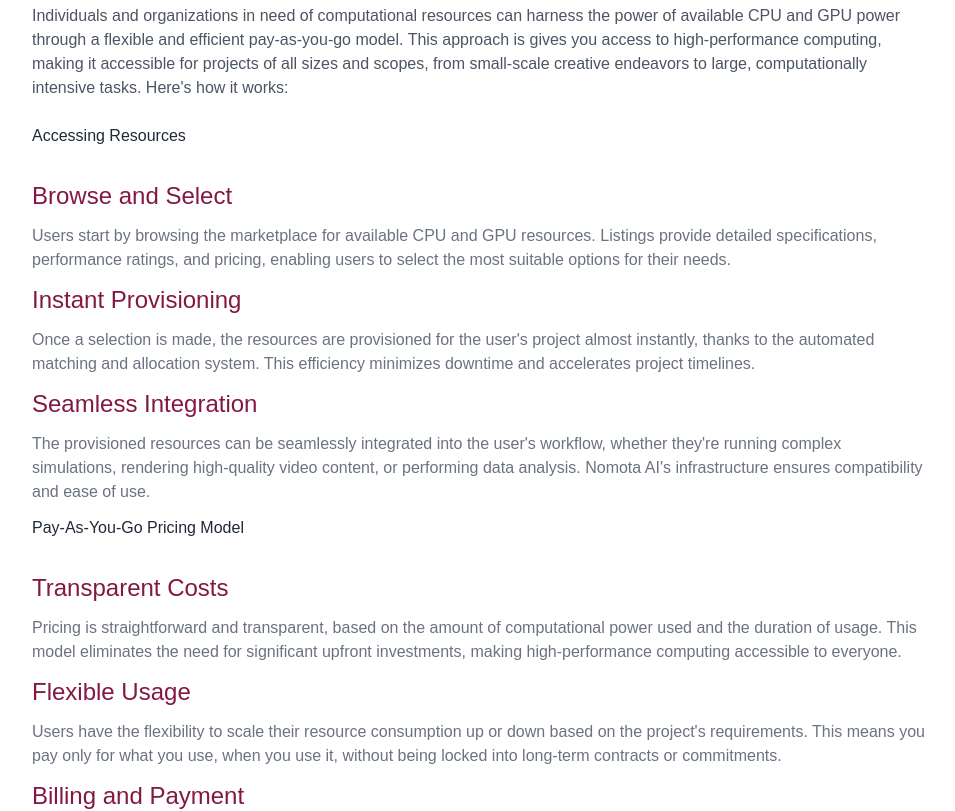
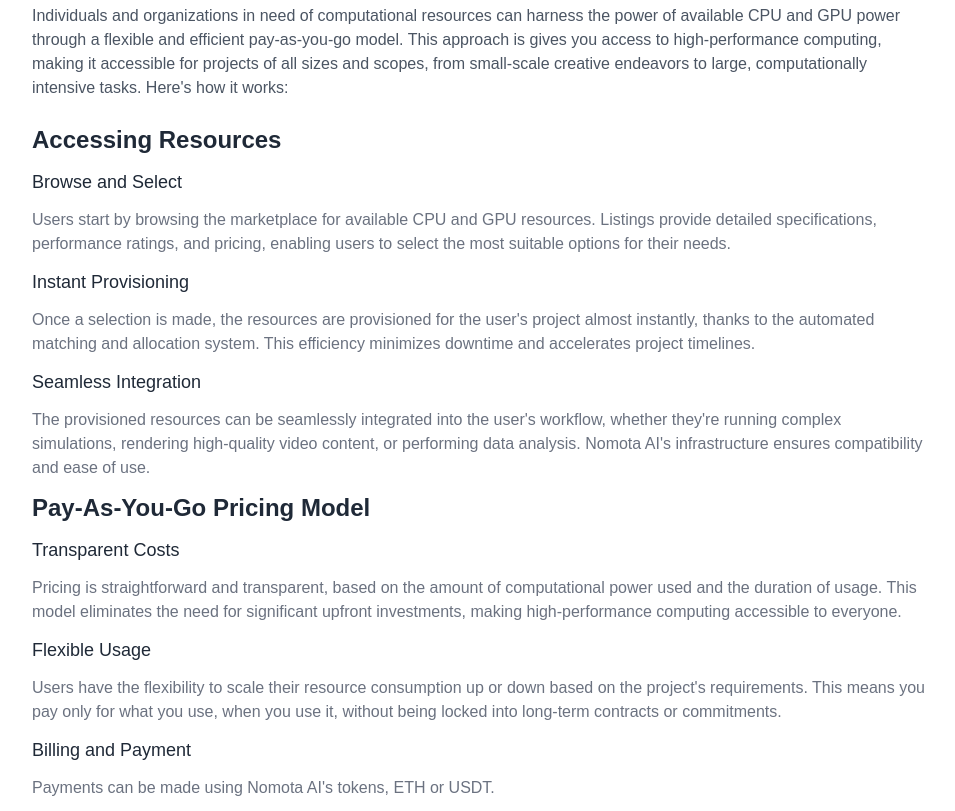
Before and after one commit to MohanVarma1965/NomotaAI, a React (Create React App) app: page /products/marketplace in a window 1280 px wide. Shown: the part 1840-2651 px from the top of the page, without its empty margins (160-1115 px from the left). Built offline with nearby package versions, Linux system fonts and the light colour scheme.

Commit message:
more css changes for market place

```diff
--- a/src/components/Products/Marketplace/MarketPlaceItem.tsx
+++ b/src/components/Products/Marketplace/MarketPlaceItem.tsx
@@ -6,18 +6,18 @@ interface MarketPlaceItemProps {
 }
 
 interface MarketPlaceSubItemProps {
-  title: string;
+  subtitle: string;
   description: string;
 }
 
 const MarketPlaceItem: React.FC<MarketPlaceItemProps> = ({ title, items }) => {
   return (
     <div>
-      <h3 className="mb-8">{title}</h3>
+      <h3 className="mb-3 text-xl md:text-2xl  font-bold">{title}</h3>
       {items.map((item, index) => (
         <div>
-          <h4 className="mb-3 text-xl md:text-2xl text-pink-900">{item.title}</h4>
-          <p className="my-3 text-gray-500">{item.description}</p>
+          <h4 className="mb-3 text-lg"> {item.subtitle}</h4>
+          <p className="my-3 text-gray-500"> {item.description}</p>
         </div>
       ))}
     </div>
--- a/src/components/Products/Marketplace/index.tsx
+++ b/src/components/Products/Marketplace/index.tsx
@@ -8,17 +8,17 @@ const data = [
     title: 'Accessing Resources',
     items: [
       {
-        title: 'Browse and Select',
+        subtitle: 'Browse and Select',
         description:
           'Users start by browsing the marketplace for available CPU and GPU resources. Listings provide detailed specifications, performance ratings, and pricing, enabling users to select the most suitable options for their needs.',
       },
       {
-        title: 'Instant Provisioning',
+        subtitle: 'Instant Provisioning',
         description:
           "Once a selection is made, the resources are provisioned for the user's project almost instantly, thanks to the automated matching and allocation system. This efficiency minimizes downtime and accelerates project timelines.",
       },
       {
-        title: 'Seamless Integration',
+        subtitle: 'Seamless Integration',
         description:
           "The provisioned resources can be seamlessly integrated into the user's workflow, whether they're running complex simulations, rendering high-quality video content, or performing data analysis. Nomota AI's infrastructure ensures compatibility and ease of use.",
       },
@@ -28,17 +28,17 @@ const data = [
     title: 'Pay-As-You-Go Pricing Model',
     items: [
       {
-        title: 'Transparent Costs',
+        subtitle: 'Transparent Costs',
         description:
           'Pricing is straightforward and transparent, based on the amount of computational power used and the duration of usage. This model eliminates the need for significant upfront investments, making high-performance computing accessible to everyone.',
       },
       {
-        title: 'Flexible Usage',
+        subtitle: 'Flexible Usage',
         description:
           "Users have the flexibility to scale their resource consumption up or down based on the project's requirements. This means you pay only for what you use, when you use it, without being locked into long-term contracts or commitments.",
       },
       {
-        title: 'Billing and Payment',
+        subtitle: 'Billing and Payment',
         description: "Payments can be made using Nomota AI's tokens, ETH or USDT.",
       },
     ],
@@ -47,17 +47,17 @@ const data = [
     title: 'Benefits of the Pay-As-You-Go Model',
     items: [
       {
-        title: 'Cost-Effective',
+        subtitle: 'Cost-Effective',
         description:
           'This model allows users to manage their computing costs more effectively, aligning expenses with project budgets and avoiding wasted resources.',
       },
       {
-        title: 'Scalability',
+        subtitle: 'Scalability',
         description:
           'It offers the ability to quickly adjust to changing computational needs, providing the agility to respond to project demands without the constraints of fixed resources.',
       },
       {
-        title: 'Accessibility',
+        subtitle: 'Accessibility',
         description:
           'By lowering the barrier to entry for high-performance computing, the pay-as-you-go model opens up new possibilities for innovation and creativity across various fields.',
       },
```
